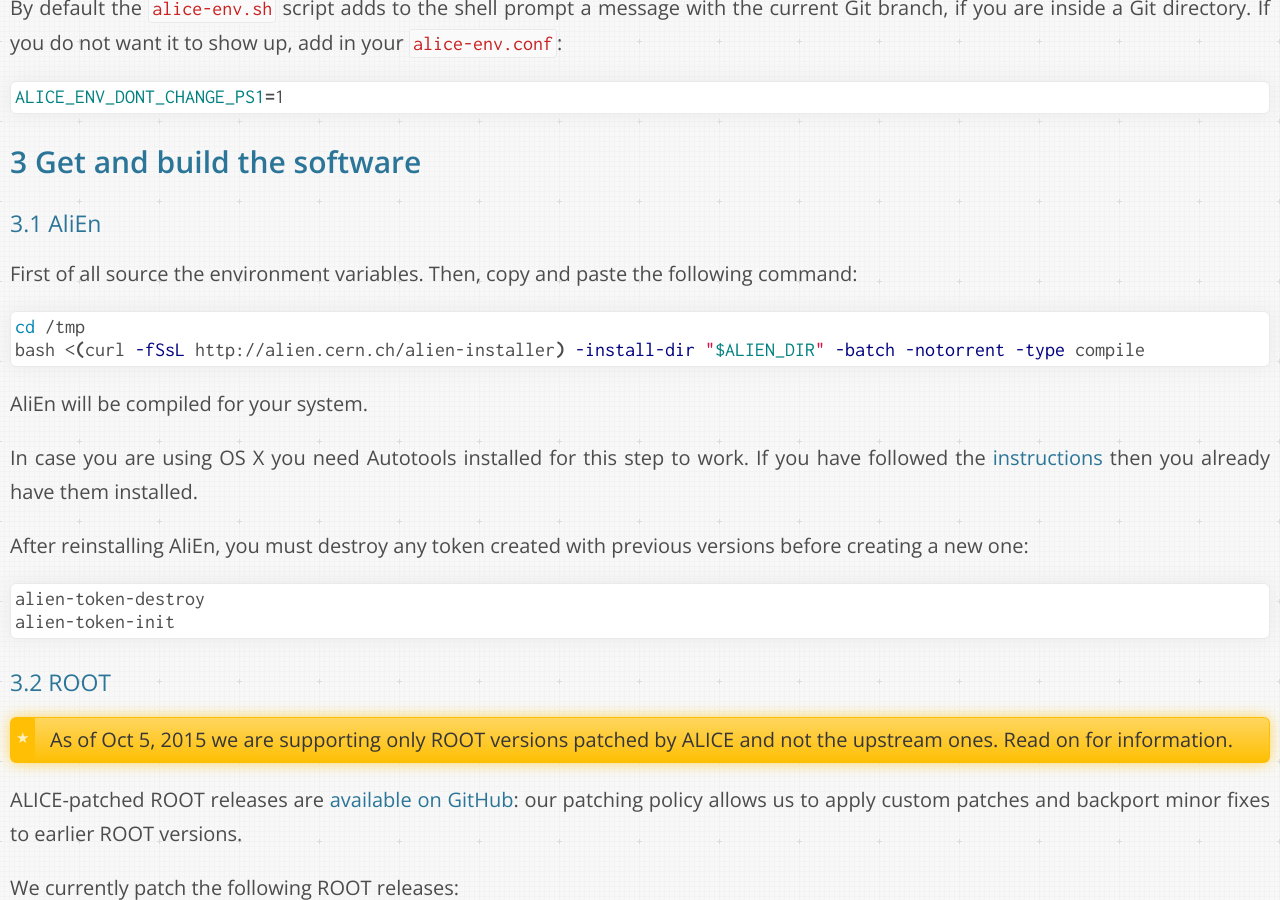
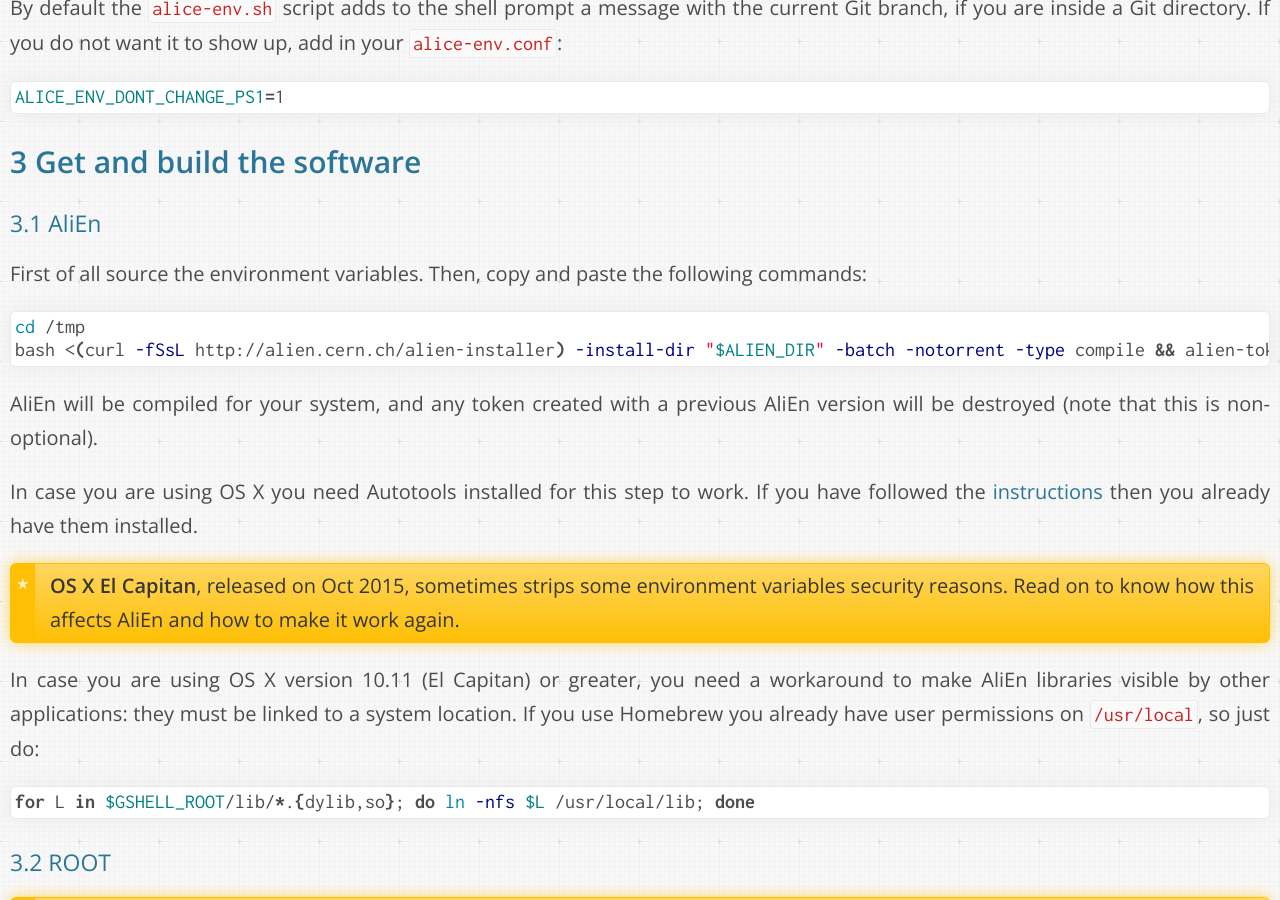
Before and after one commit to dberzano/dberzano.github.io, a Jekyll site: the page built from alice/install-aliroot/manual.md, in a window 1280 px wide and 900 px high, scrolled down 6279 px. Built offline with Jekyll 4.4.1, drawn with Linux system fonts in a browser that asks for light colours; Markdown is read by kramdown in place of the engine named in the settings.

Commit message:
AliInst: make AliEn work with El Capitan

````diff
--- a/alice/install-aliroot/manual.md
+++ b/alice/install-aliroot/manual.md
@@ -280,25 +280,31 @@
 ### AliEn
 
 First of all source the environment variables. Then, copy and paste
-the following command:
+the following commands:
 
 ```bash
 cd /tmp
-bash <(curl -fSsL http://alien.cern.ch/alien-installer) -install-dir "$ALIEN_DIR" -batch -notorrent -type compile
+bash <(curl -fSsL http://alien.cern.ch/alien-installer) -install-dir "$ALIEN_DIR" -batch -notorrent -type compile && alien-token-destroy
 ```
 
-AliEn will be compiled for your system.
+AliEn will be compiled for your system, and any token created with a previous
+AliEn version will be destroyed (note that this is non-optional).
 
 **In case you are using OS X** you need Autotools installed for this
 step to work. If you have followed the [instructions](../prereq-osx)
 then you already have them installed.
 
-After reinstalling AliEn, you **must** destroy any token created with
-previous versions before creating a new one:
+> **OS X El Capitan**, released on Oct 2015, sometimes strips some environment
+> variables security reasons. Read on to know how this affects AliEn and how to
+> make it work again.
+
+**In case you are using OS X version 10.11 (El Capitan) or greater**, you need
+a workaround to make AliEn libraries visible by other applications: they must be
+linked to a system location. If you use Homebrew you already have user
+permissions on `/usr/local`, so just do:
 
 ```bash
-alien-token-destroy
-alien-token-init
+for L in $GSHELL_ROOT/lib/*.{dylib,so}; do ln -nfs $L /usr/local/lib; done
 ```
 
 
````
